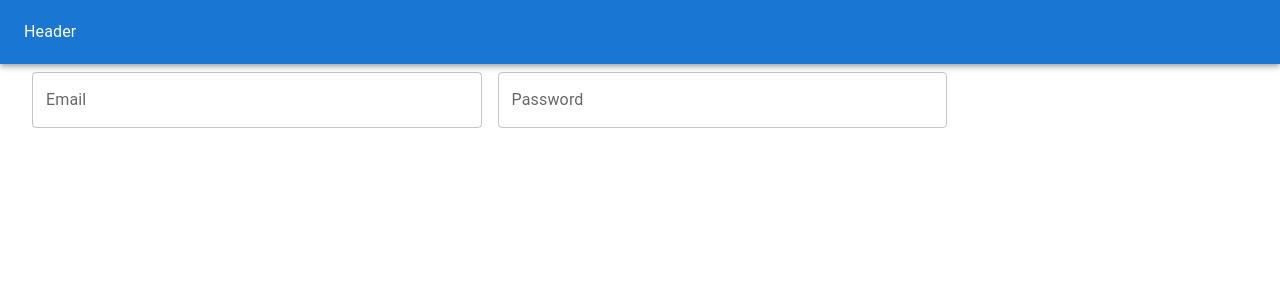
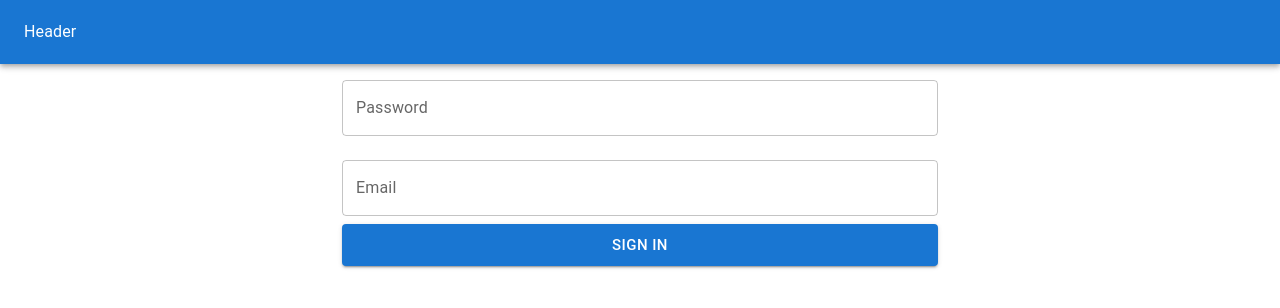
Before and after one commit to daichi08/attapp2, a Next.js app: page / in a window 1280 px wide. Shown: the top 308 px of the page. Built offline with nearby package versions, Linux system fonts and the light colour scheme; no server answers.

Commit message:
make sign in form

```diff
--- a/src/components/form.tsx
+++ b/src/components/form.tsx
@@ -1,16 +1,14 @@
-import { Box, TextField } from "@mui/material"
+import { Button, Grid, TextField } from "@mui/material"
 
 const SignInForm = () : JSX.Element => {
   return (
-    <Box
-      component="form"
-      sx={{
-        '& > :not(style)' : {m: 1, width: '50ch'},
-      }}
-    >
-      <TextField id="signInEmailForm" label="Email" variant="outlined"/>
-      <TextField id="signInPasswordForm" label="Password" type="password" variant="outlined"/>
-    </Box>
+    <Grid container direction="column" alignItems="center">
+      <Grid item>
+        <TextField id="signInPasswordForm" label="Password" type="password" variant="outlined" margin="normal" fullWidth/>
+        <TextField id="signInEmailForm" label="Email" variant="outlined" margin="normal" fullWidth />
+        <Button variant="contained" size="large" fullWidth >Sign In</Button>
+      </Grid>
+    </Grid>
   )
 }
 
```
